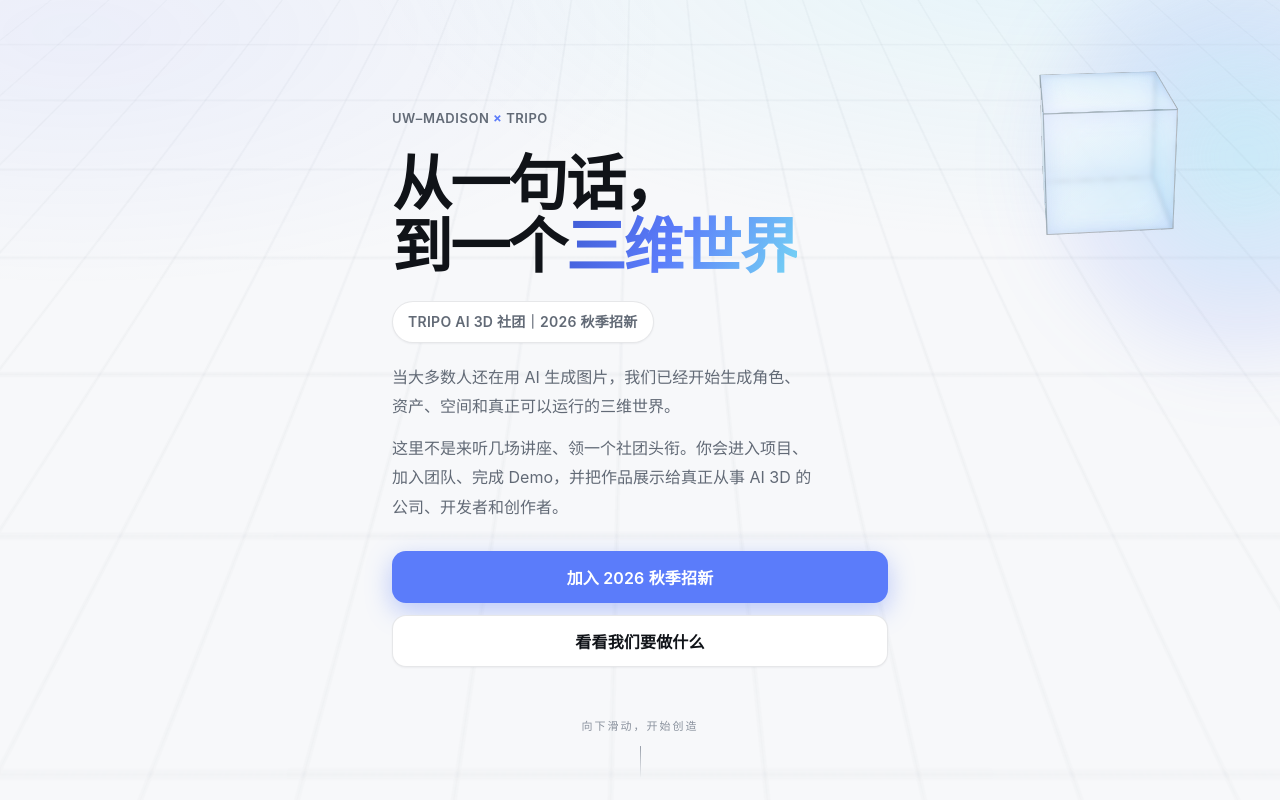
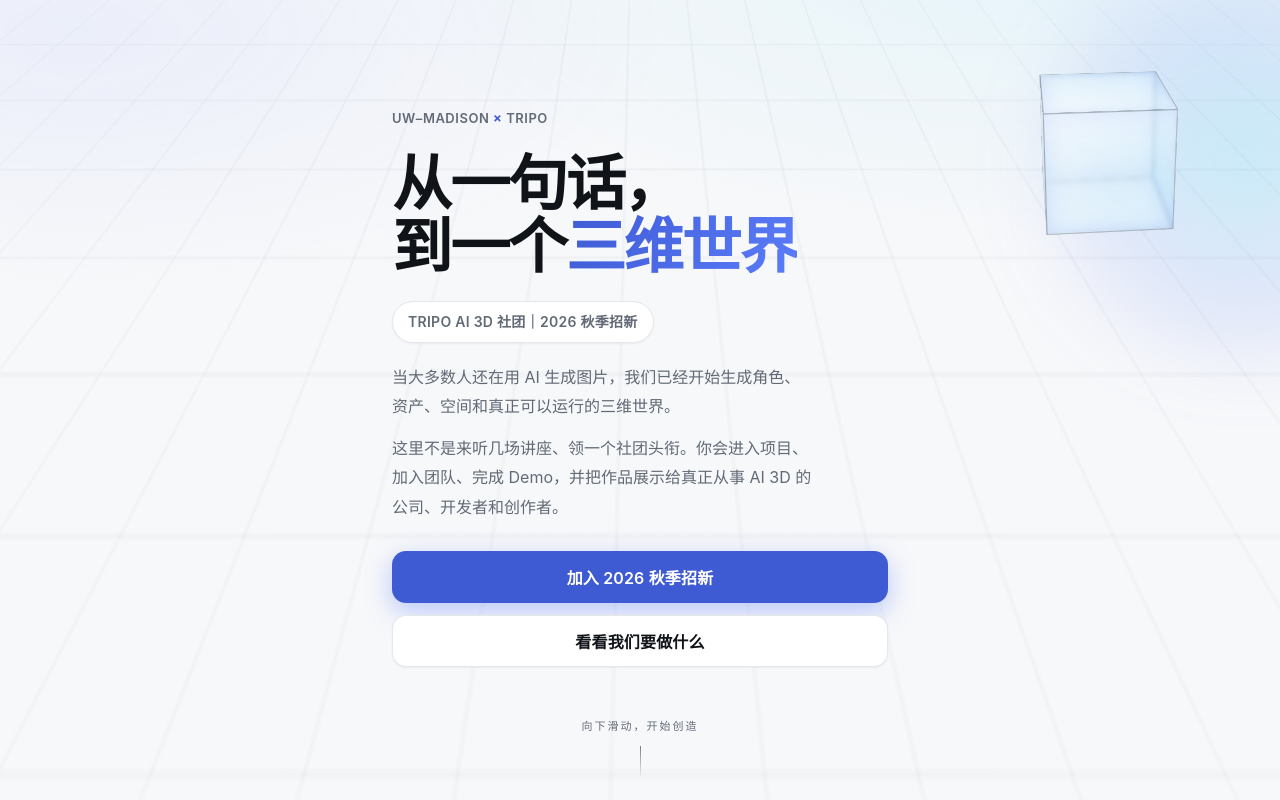
Before and after one commit to WeiweiuuuLiiii/tripo-uwmadison-club-h5, a React (Vite) app: page / in a window 1280 px wide. Shown: the top 800 px of the page. Built offline with nearby package versions, Linux system fonts and the light colour scheme.

Commit message:
a11y: deeper accent for button/text contrast (AA); keep soft blue for fills

```diff
--- a/scripts/final-qa.mjs
+++ b/scripts/final-qa.mjs
@@ -73,7 +73,7 @@ await page.waitForTimeout(1000)
 console.log('CTA_jumplink_reaches_join=' + (await inJoin()))
 
 // --- CTA 5: final button stays in join ---
-await page.getByRole('button', { name: '加入 TRIPO AI 3D Club' }).click()
+await page.getByRole('button', { name: '添加联系人微信' }).click()
 await page.waitForTimeout(600)
 console.log('CTA_final_stays_join=' + (await inJoin()))
 
--- a/src/styles/global.css
+++ b/src/styles/global.css
@@ -13,22 +13,23 @@
   /* Ink (15%) */
   --ink: #101318;
   --ink-2: #626a76;
-  --ink-3: #8a929e;
+  --ink-3: #656c78; /* AA-safe on white for small text */
 
   /* Lines */
   --line: rgba(15, 23, 42, 0.1);
   --line-2: rgba(15, 23, 42, 0.06);
 
   /* Tech highlights (5%) */
-  --accent: #5b7cfa;
+  --accent: #5b7cfa; /* soft blue — fills, rings, dots (not small text) */
+  --accent-ink: #3f5bd4; /* deeper blue — accent TEXT + solid buttons (AA on white) */
   --ice: #76d7f4;
   --violet: #a99cf4;
   --accent-soft: rgba(91, 124, 250, 0.12);
   --ice-soft: rgba(118, 215, 244, 0.16);
 
-  /* very restrained accent gradient (metallic ice-blue) */
+  /* very restrained accent gradient (readable metallic blue) */
   --grad: linear-gradient(100deg, #5b7cfa 0%, #76d7f4 100%);
-  --grad-metal: linear-gradient(120deg, #3f5bd4 0%, #5b7cfa 45%, #76d7f4 100%);
+  --grad-metal: linear-gradient(120deg, #3f5bd4 0%, #5b7cfa 100%);
 
   --shadow-sm: 0 1px 2px rgba(15, 23, 42, 0.05);
   --shadow: 0 1px 2px rgba(15, 23, 42, 0.04), 0 10px 30px rgba(15, 23, 42, 0.06);
@@ -222,7 +223,7 @@ button {
 }
 .btn-primary {
   color: #fff;
-  background: var(--accent);
+  background: var(--accent-ink);
   box-shadow: 0 6px 18px rgba(91, 124, 250, 0.28);
   animation: breathe 4.6s ease-in-out infinite;
 }
@@ -265,7 +266,7 @@ button {
   margin-bottom: 22px;
 }
 .hero-kicker b {
-  color: var(--accent);
+  color: var(--accent-ink);
   font-weight: 700;
 }
 .hero-title {
@@ -450,7 +451,7 @@ button {
   font-size: 11.5px;
   font-weight: 700;
   letter-spacing: 0.08em;
-  color: var(--accent);
+  color: var(--accent-ink);
 }
 .card h3 {
   margin: 9px 0 14px;
@@ -537,7 +538,7 @@ button {
 }
 .step.hot .dot {
   border-color: var(--accent);
-  color: var(--accent);
+  color: var(--accent-ink);
   box-shadow: 0 0 0 5px var(--accent-soft);
 }
 .step .st-k {
@@ -583,7 +584,7 @@ button {
 }
 .chip.blue {
   border-color: rgba(91, 124, 250, 0.4);
-  color: var(--accent);
+  color: var(--accent-ink);
   background: rgba(91, 124, 250, 0.05);
 }
 .chip.orange {
@@ -613,7 +614,7 @@ button {
   font-size: 11px;
   font-weight: 700;
   letter-spacing: 0.02em;
-  color: var(--accent);
+  color: var(--accent-ink);
   margin-bottom: 5px;
 }
 
@@ -652,7 +653,7 @@ button {
   align-items: center;
   gap: 8px;
   min-height: 44px;
-  color: var(--accent);
+  color: var(--accent-ink);
   font-weight: 650;
   font-size: 15px;
   background: none;
@@ -765,7 +766,7 @@ button {
   height: 30px;
   flex: 0 0 30px;
   border-radius: 9px;
-  background: var(--accent);
+  background: var(--accent-ink);
   display: grid;
   place-items: center;
   box-shadow: 0 4px 12px rgba(91, 124, 250, 0.3);
```
